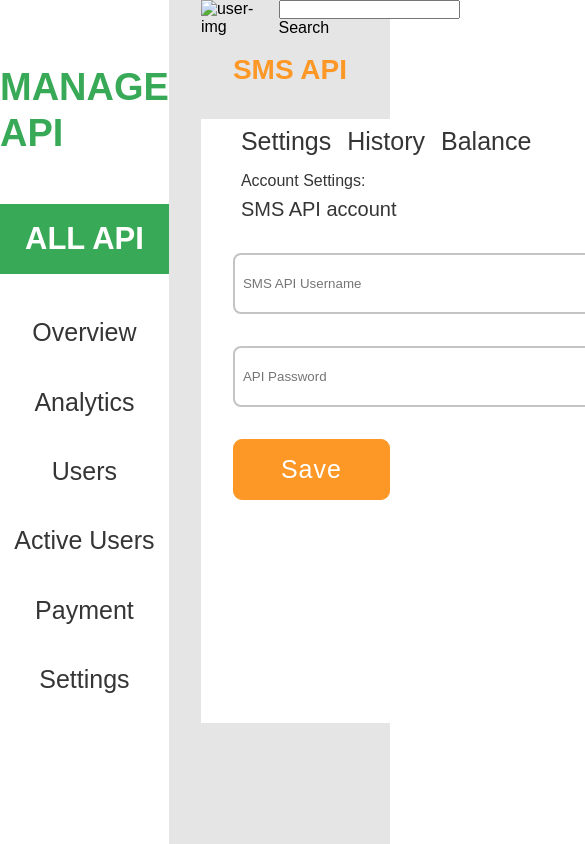
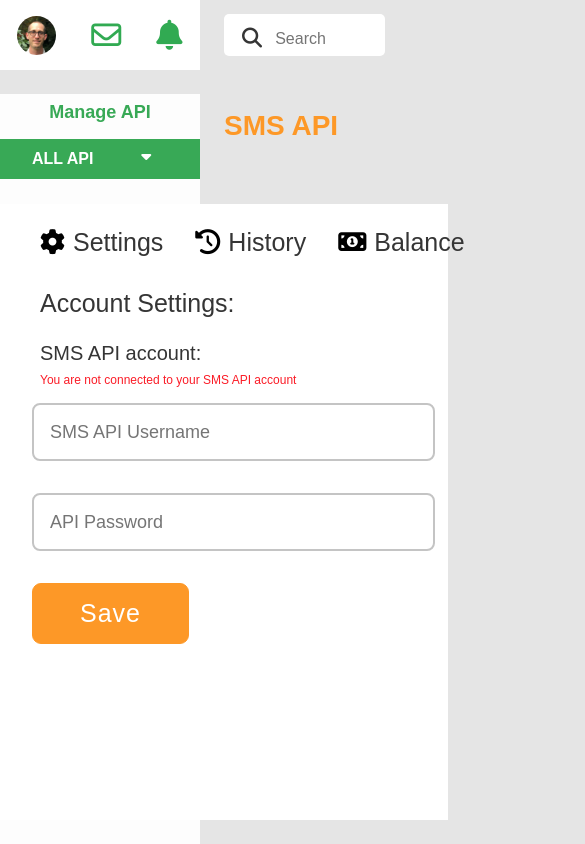
Before and after one commit to solexy79/dashboard, a plain HTML site: page index.html in a window 390 px wide. Shown: the top 844 px of the page, 585 px wide, since content can reach past the window. Drawn offline with Linux system fonts and the light colour scheme.

Commit message:
page fully responsive

```diff
--- /dev/null
+++ b/app.js
@@ -0,0 +1,12 @@
+const dropdown = document.querySelector('.fa-sort-desc');
+
+const dropDownList = document.querySelector('.dropdown-list');
+
+const dashdown = document.querySelector('.dashboard');
+
+
+dropdown.addEventListener('click', () => {
+   dropDownList.classList.toggle('drop');
+  //  console.log('clicked');
+  dashdown.classList.toggle('drop');
+})
--- a/index.html
+++ b/index.html
@@ -5,18 +5,19 @@
   <meta name="viewport" content="width=device-width, initial-scale=1.0">
   <meta http-equiv="X-UA-Compatible" content="ie=edge">
   <link rel="stylesheet" href="style.css">
+  <script src="https://kit.fontawesome.com/14b555e212.js" crossorigin="anonymous"></script>
   <title>Sms api settings</title>
 </head>
 <body>
   <div class="container">
-    <div class="row">
+
       <div class="dashboard">
         <div class="dashboard-head">
-          <p>manage api</p>
+          <p class="hide-sm">Manage API</p>
         </div>
         <div class="dropdown-box">
           <p>all api</p>
-          <i></i>
+          <i class="fa fa-sort-desc"></i>
         </div>
         <div class="dropdown-list">
           <ul>
@@ -29,18 +30,14 @@
           </ul>
         </div>
       </div>
-      <div class="content-wrapper">
-        <div class="top-container">
       <div class="user-notice">
-            <img src="" alt="user-img">
-            <i></i>
-            <i></i>
+        <img src="images/user.png" alt="user-img" class="user-img">
+        <i class="fa fa-envelope-o" aria-hidden="true"></i>
+        <i class="fa fa-bell" aria-hidden="true"></i>
       </div>
-          <div class="searchbox">
-            <input type="search" name="" id="">
-            <i></i>
-            <span>Search</span>
-          </div>
+      <div class="search-box">
+        <input type="search" placeholder="Search" id="">
+        <i class="fa fa-search"></i>
       </div>
       <div class="heading">
         <p>sms api</p>
@@ -49,22 +46,22 @@
         <div class="api-nav">
           <ul>
               <li>
-                <i></i>
+                <i class="fa fa-cog" aria-hidden="true"></i>
                 <p>Settings</p>
               </li>
               <li>
-                <i></i>
+                <i class="fa fa-history" aria-hidden="true"></i>
                 <p>History</p>
               </li>
               <li>
-                <i></i>
+                <i class="fa fa-money" aria-hidden="true"></i>
                 <p>Balance</p>
               </li>
           </ul>
         </div>
         <p class="leads">Account Settings:</p>
-          <label for="">SMS API account</label>
-          <span> </span>
+        <label for="">SMS API account:</label>
+        <span class="error"> You are not connected to your SMS API account </span>
         <input type="text" placeholder="SMS API Username" id="">
         <input type="text" placeholder="API Password">
 
@@ -72,9 +69,9 @@
 
       </div>
 
+
   </div>
-    </div>
-  </div>
+  <script src="app.js"></script>
 
 </body>
 </html>
--- a/style.css
+++ b/style.css
@@ -3,8 +3,8 @@
   padding: 0;
   box-sizing: border-box;
   font-family: "Montserrat", sans-serif;
+  outline: none;
 }
-
 
 a{
   text-decoration: none;
@@ -14,21 +14,25 @@ li{
   list-style: none;
 }
 
+body{
+  background: #e5e5e5;
+}
+
+
 .container{
   width: 100%;
   height: 100vh;
   background: #e5e5e5;
-}
-
-.row{
-  display: flex;
-  justify-content:space-between;
+  display: grid;
+  grid-template-columns: 370px 200px 1fr;
+  grid-template-rows: 70px 40px 1fr;
+  grid-gap: 1.5rem;
 }
 
 .dashboard{
-  width: 370px;
-  height: 100vh;
-  margin-right: 2rem;
+  grid-column: 1 / 2;
+  grid-row: 1 / -1;
+  height: 100%;
   background-color: #fff;
   display: flex;
   flex-direction: column;
@@ -38,8 +42,6 @@ li{
 .dashboard-head{
   font-weight: bold;
   font-size: 38px;
-  line-height: 46px;
-  text-transform: uppercase;
   margin-top: 4rem;
   color: #38A956;
 }
@@ -47,7 +49,7 @@ li{
 .dropdown-box{
   display: flex;
   align-items: center;
-  justify-content: center;
+  justify-content: flex-start;
   text-align: center;
   width: 100%;
   height: 70px;
@@ -57,31 +59,55 @@ li{
 }
 
 .dropdown-box p{
-  font-family: 'Montserrat', sans-serif;
   font-weight: bold;
   text-transform: uppercase;
   font-size: 31px;
-  line-height: 38px;
   color: #ffffff;
-  padding:  .9rem 0;
+  padding:  .9rem 2rem;
 }
+
+.dropdown-box i{
+  color: #fff;
+  padding-left: 2rem;
+  animation: anim 3s infinite;
+}
+
+
+@keyframes anim{
+  0% {transform: translateY(0) }
+  20%{transform: translateY(0) }
+  40%{transform: translateY(-10px) }
+  50%{transform: translateY(0) }
+  60%{transform: translateY(-15px) }
+  80%{transform: translateY(0) }
+  100%{transform: translateY(0) }
+
+}
+
 
 .dropdown-list{
   display: flex;
   flex-direction: column;
-  align-items: center;
-  justify-content: center;
-  text-align: center;
-  margin-top: 1.5rem;
+  align-self: flex-start;
+  justify-content: flex-start;
+  text-align: left;
+  margin: 1.5rem 0 0 2.5rem;
 }
 
+
+
 .dropdown-list li{
+  opacity: 1;
+  visibility: visible;
   font-family: Montserrat;
   font-weight: normal;
   font-size: 25px;
-  line-height: 30px;
+  padding: 1rem 0;
+}
 
-  padding: 1.2rem 0;
+.dropdown-list.drop li{
+  opacity: 0;
+  visibility: hidden;
 }
 
 .dropdown-list li a{
@@ -89,34 +115,76 @@ li{
 }
 
 
+.user-notice{
+  grid-column: 2 /3;
+  grid-row: 1/2;
+  background: #FFFFFF;
+  display: flex;
+  align-items: center;
+  margin-top: 1rem;
+  justify-content: space-around;
+}
+
+.user-img{
+  width: 39px;
+  height: 39px;
+  border-radius: 50%;
+}
+
+.user-notice i{
+  font-size: 30px;
+  color: #31AA52;
+}
 
 
-.content-wrapper{
-  width: 80%;
-  height: 100vh;
+.search-box{
+  grid-row: 1/2;
+  grid-column: 3/4;
   display: flex;
-  flex-direction: column;
+  align-items: center;
+  text-align: center;
+  font-size: 22px;
+  color: #353535;
+  border-radius: 5px;
+  border: none;
+  margin-top: 1rem;
+  position: relative;
 }
 
-.top-container{
-  display: flex;
-  justify-content: space-between;
+input[type ='search']{
+  width: 90%;
+  font-size: 22px;
+  color: #353535;
+  padding: 1rem 1rem 0.5rem 3.2rem;
+  border-radius: 5px;
+  outline: none;
+  border: none;
+}
 
+.search-box i{
+  position: absolute;
+  top: 20px;
+  left: 3%;
+  font-size: 20px;
+  color: #353535;
 }
 
 .heading{
+  grid-column: 2 / 3;
+  grid-row: 2 /3;
   font-weight: bold;
   font-size: 28px;
   text-transform: uppercase;
-  line-height: 34px;
+  margin: 1rem;
   color: #FD9827;
-  margin: 1rem 0 0 2rem;
 }
 
 .content-body{
-  height: 604px;
+  grid-column: 2 / -1;
+  grid-row: 3 / 4;
   background: #FFFFFF;
-  margin: 2rem 2rem 2rem 0;
+  margin: 1rem 3rem 1.5rem 0;
+  position: relative;
 }
 
 
@@ -124,37 +192,59 @@ li{
   display: flex;
   font-size: 25px;
   margin-left:2rem;
+  margin-top: 1rem;
+}
+
+.api-nav li{
+  display: flex;
+  align-items: center;
+  justify-content: center;
+  text-align: center;
+  margin-left: 0rem;
+  padding: .5rem;
 }
 
 .api-nav p{
   color: #353535;
-  padding: .5rem;
+  margin-right: 1rem;
+  padding-left: .5rem;
 }
 
 .leads{
   color: #353535;
   padding: .5rem;
-  margin-left:2rem;
+  font-size: 25px;
+  margin: 1rem 0 1rem 2rem;
+  font-weight: 500;
+}
+
+.error{
+  display: block;
+  color: #FB1C27;
+  margin-left: 2rem;
+  padding: .5rem;
+  font-size: 12px;
 }
 
 label{
   font-size: 20px;
   color: #353535;
-  margin-left:2rem;
+  margin:2rem;
   padding: .5rem;
 }
 
 input[type = 'text']{
   display: block;
-  width: 771px;
-  height: 61px;
+  width: 90%;
+  height: 58px;
+  font-size:18px;
   background: #FFFFFF;
   border: 2px solid #C4C4C4;
   box-sizing: border-box;
   border-radius: 8px;
-  margin: 2rem ;
+  margin: .5rem 2rem 2rem 2rem;
   align-items: center;
-  padding: .5rem;
+  padding: .5rem 1rem;
 }
 
 button{
@@ -172,3 +262,244 @@ button{
   font-size: 25px;
   cursor: pointer;
 }
+
+.date-stamp{
+  width: 160px;
+  height: 37px;
+  background: rgba(249, 223, 184, 0.67);
+  text-align: center;
+  display: flex;
+  align-items: center;
+  justify-content: center;
+  position: absolute;
+  right: 17%;
+  top: 12%;
+}
+
+table {
+  border-collapse: collapse;
+  width: 80%;
+  margin: 2.5rem 2rem 0;
+}
+td, th {
+  text-align: left;
+  padding: .5rem;
+  height: 2.5rem;
+  position: relative;
+  font-size: 14px;
+}
+
+tr:nth-child(even) {
+  background-color: #F4F5F8;
+}
+
+
+.bx{
+  position: absolute;
+  width: 19px;
+  height: 19px;
+  top: 50%;
+  left: 50%;
+  transform: translate(-50%,-50%);
+}
+.green{
+  background: #00FB28;
+}
+
+.red{
+  background: #FB0000;;
+}
+
+
+@media(max-width:1085px){
+  .container{
+    grid-template-columns: 200px 200px 1fr;
+    grid-template-rows: 70px 40px 1fr;
+  }
+  .dashboard-head{
+    font-size: 24px;
+  }
+  .dropdown-box p{
+    font-size: 20px;
+  }
+  .dropdown-list li{
+    font-size: 1rem;
+  }
+  table {
+    width: 90%;
+    margin: 2.5rem .5rem 0 2rem;
+  }
+  td, th {
+    font-size: 14px;
+  }
+
+}
+
+@media(max-width:1000px){
+  table {
+    width: 80%;
+    margin: 2.5rem 1rem 0 2rem;
+  }
+  td, th {
+    font-size: 14px;
+  }
+  .container{
+    grid-template-columns: 200px 200px 1fr;
+    grid-template-rows: 70px 70px 1fr;
+  }
+
+  .dashboard{
+    grid-column: 1 / 2;
+    grid-row: 2 / -1;
+    height: 100%;
+    background-color:rgba(255, 255, 255, 0.938);
+    display: flex;
+    flex-direction: column;
+    align-items: center;
+
+
+  }
+
+  .dashboard.drop{
+    z-index: 2;
+  }
+
+  .dashboard-head{
+    font-weight: bold;
+    font-size: 18px;
+    margin-top: .5rem;
+
+  }
+
+  .dropdown-box{
+    width: 100%;
+    height: 40px;
+    margin-top: 1rem;
+  }
+
+  .dropdown-box p{
+    font-weight: bold;
+    text-transform: uppercase;
+    font-size: 1rem;
+    color: #ffffff;
+    padding:  .9rem 2rem;
+  }
+
+  .dropdown-box i{
+    color: #fff;
+    padding-left: 1rem;
+  }
+
+
+  .dropdown-list{
+    display: flex;
+    flex-direction: column;
+    align-self: flex-start;
+    justify-content: flex-start;
+    text-align: left;
+    margin: 0.5rem 0 0 1.5rem;
+  }
+
+
+
+  .dropdown-list li{
+    opacity: 0;
+    visibility: hidden;
+    font-family: Montserrat;
+    font-weight: normal;
+    font-size: 16px;
+    padding: 1rem 0;
+  }
+
+  .dropdown-list.drop li{
+    opacity: 1;
+    visibility: visible;
+
+  }
+
+
+
+  .user-notice{
+    grid-column: 1 /2;
+    grid-row: 1/2;
+    background: #FFFFFF;
+    display: flex;
+    align-items: center;
+    margin-top: 0rem;
+    justify-content: space-around;
+  }
+
+  .search-box{
+    grid-row: 1/2;
+    grid-column: 2/4;
+    margin-top: 0;
+  }
+
+  .search-box i{
+
+    top: 27px;
+    left: 3%;
+  }
+
+  .heading{
+    grid-column: 2 / 4;
+    grid-row: 2 /3;
+  }
+  .content-body{
+    grid-column: 1 / -1;
+    grid-row: 3 / 4;
+    margin: 1rem 0rem 1.5rem 0;
+    position: relative;
+  }
+
+}
+
+@media(max-width:650px){
+  table {
+    width: 100%;
+    margin: 2.5rem .5rem 0;
+  }
+  td, th {
+    font-size: 12px;
+    padding: .5rem;
+  }
+  .heading{
+    grid-column: 2 / 4;
+    justify-content: center;
+    margin: 0rem
+  }
+  .date-stamp{
+    width: 90px;
+    height: 30px;
+    font-size: 12px;
+  }
+}
+
+@media(max-width:460px){
+  table {
+    margin: 2.5rem 0rem 0;
+  }
+  td {
+    font-size: 10px;
+    padding: .5rem;
+  }
+
+  .search-box{
+    margin-right: .5rem;
+    width: 80%;
+  }
+
+  .search-box i{
+
+    top: 28px;
+    left: 10%;
+  }
+  input[type ='search']{
+
+    font-size: 1rem;
+    padding: 1rem 1rem 0.5rem 3.2rem;
+  }
+  .heading{
+    margin-top: 1rem
+  }
+}
```
Also changed, not shown: users.html (added, +124 -0 lines), images/user.png (added). Lines whose indentation alone changed are shown as unchanged.
